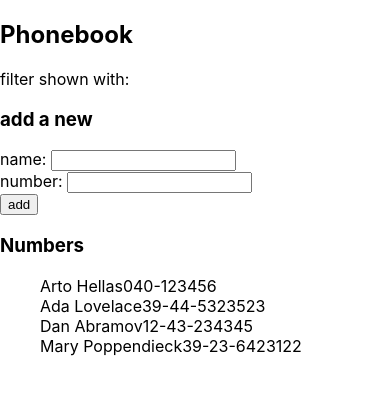
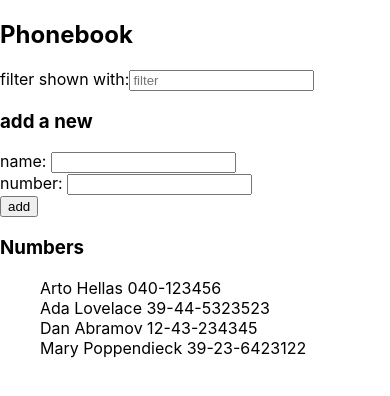
Before and after one commit to nxdf2015/fullstackopen, a React (Create React App) app in the folder part2/phonebook/: page / in a window 390 px wide. Shown: the top 396 px of the page. Built offline with nearby package versions, Linux system fonts and the light colour scheme; the HTML template or start-up script is replaced by a standard one.

Commit message:
phonebook  2 6-10

```diff
--- a/part2/phonebook/src/App.js
+++ b/part2/phonebook/src/App.js
@@ -1,58 +1,46 @@
-import React,{  useState} from "react";
+import React, { useState } from "react";
 
-import Filter   from "./components/Filter"
+import Filter from "./components/Filter";
 import PersonForm from "./components/PersonForm";
+import Persons from "./components/Persons";
 
-const debug = true
 const App = () => {
-    const [ persons, setPersons ] = useState(() => debug ? [
-      { name: 'Arto Hellas', number: '040-123456' },
-    { name: 'Ada Lovelace', number: '39-44-5323523' },
-    { name: 'Dan Abramov', number: '12-43-234345' },
-    { name: 'Mary Poppendieck', number: '39-23-6423122' }
-    ] : [] )
+  const [persons, setPersons] = useState(() => [
+    { name: "Arto Hellas", number: "040-123456" },
+    { name: "Ada Lovelace", number: "39-44-5323523" },
+    { name: "Dan Abramov", number: "12-43-234345" },
+    { name: "Mary Poppendieck", number: "39-23-6423122" },
+  ]);
 
-    const [ filterName , setFilterName] = useState("")
+  const [filter, setFilter] = useState("");
 
+  const handlerNewPerson = (person) => {
+    if (
+      persons
+        .map((person) => person.name.toLowerCase())
+        .includes(person.name.toLowerCase())
+    ) {
+      alert(`${person.name} is already added to phonebook`);
+    } else {
+      setPersons(persons.concat(person));
+    }
+  };
 
-
-    const handlerFilter = event => {
-      const value = event.target.value
-      setFilterName(value)
-    }
-
-
-
-
-
-    const handlerNewPerson = person => {
-
-
-      if (persons.map(person=>person.name.toLowerCase()).includes(person.name.toLowerCase())){
-        alert(`${person.name} is already added to phonebook`)
-      }
-      else {
-        setPersons(persons.concat(person))
-      }
-
-    }
-
-
-    const personsToShow = filterName !== "" ? persons.filter(person=>RegExp(filterName,'i').exec(person.name)) : persons
+  const handleFilter = (event) => {
+    const filterName = event.target.value;
+    setFilter(filterName);
+  };
 
   return (
-
     <div>
       <h2>Phonebook</h2>
-       <Filter />
+      <Filter filter={filter} handlerFilter={handleFilter} />
       <h3>add a new</h3>
       <PersonForm addNewPerson={handlerNewPerson} />
       <h3>Numbers</h3>
-      <ul>
-          {personsToShow.map(person => <li key={person.name}>{person.name}{person.number}</li>)}
-      </ul>
+      <Persons persons={persons} filter={filter} />
     </div>
-    )
-  }
+  );
+};
 
-  export default App
+export default App;
--- a/part2/phonebook/src/components/Filter.js
+++ b/part2/phonebook/src/components/Filter.js
@@ -1,10 +1,17 @@
-import React, {useState} from "react"
+import React from "react";
 
-const FilterName = () => {
+const FilterName = ({ filter, handlerFilter }) => {
+  return (
+    <label>
+      filter shown with:
+      <input
+        type="text"
+        value={filter}
+        onChange={handlerFilter}
+        placeholder="filter"
+      />
+    </label>
+  );
+};
 
-    return( <label>
-    filter shown with:
-    {/* <input type="text" value={filterName} onChange={handlerFilter}placeholder="filter"/> */}
-  </label>)}
-
-export default FilterName
+export default FilterName;
--- a/part2/phonebook/src/components/PersonForm.js
+++ b/part2/phonebook/src/components/PersonForm.js
@@ -1,32 +1,35 @@
-import React ,{useState} from 'react'
+import React from "react";
 
-import {usePerson} from "./hooks"
+import { usePerson } from "../hooks";
 
-
-
-
-
-const PersonForm = ({addNewPerson}) =>{
-    const [person , setPerson,reset ] = usePerson({name:"",number:""})
-    const handlerChange = event => {
-        const {name,value} = event.target
-        const updateValue = name === "name"? setPerson.name : setPerson.number
-        updateValue(value)
-    }
-    return (<form onSubmit={event  =>{
-        event.preventDefault()
-        addNewPerson(person)
-        reset()
-        }}>
+const PersonForm = ({ addNewPerson }) => {
+  const [person, setPerson, reset] = usePerson({ name: "", number: "" });
+  const handlerChange = (event) => {
+    const { name, value } = event.target;
+    const updateValue = name === "name" ? setPerson.name : setPerson.number;
+    updateValue(value);
+  };
+  return (
+    <form
+      onSubmit={(event) => {
+        event.preventDefault();
+        console.log(person);
+        addNewPerson(person);
+        reset();
+      }}
+    >
       <div>
-            name: <input   name="name" value={person.name} onChange={handlerChange} />
+        name: <input name="name" value={person.name} onChange={handlerChange} />
       </div>
       <div>
-            number: <input  name="number" value={person.number} onChange={handlerChange}/>
+        number:{" "}
+        <input name="number" value={person.number} onChange={handlerChange} />
       </div>
       <div>
         <button type="submit">add</button>
       </div>
-        </form>)}
+    </form>
+  );
+};
 
-export default PersonForm
+export default PersonForm;
--- /dev/null
+++ b/part2/phonebook/src/components/Persons.js
@@ -0,0 +1,18 @@
+import React from "react";
+
+const Persons = ({ persons, filter }) => {
+  const dataSelected =
+    filter !== ""
+      ? persons.filter((person) => RegExp(filter, "i").exec(person.name))
+      : persons;
+
+  return (
+    <ul>
+      {dataSelected.map((person) => (
+        <li key={person.name}>{`${person.name} ${person.number}`}</li>
+      ))}
+    </ul>
+  );
+};
+
+export default Persons;
--- a/part2/phonebook/src/components/hooks.js
+++ /dev/null
@@ -1,17 +0,0 @@
-
-import {useState} from "react"
-const usePerson = (init) => {
-
-    const [ newName, setNewName ] = useState(init.name)
-
-    const [ newNumber, setNewNumber ] = useState(init.number)
-
-
-     const person = {name:newName,number:newNumber}
-     const setPerson={name:setNewName,number:setNewNumber}
-     const reset = () => { setNewName("") ; setNewNumber("")}
-     return [person,setPerson ,reset]
-    }
-
-
-export   {usePerson}
--- /dev/null
+++ b/part2/phonebook/src/hooks.js
@@ -0,0 +1,17 @@
+import { useState } from "react";
+const usePerson = (init) => {
+  const [newName, setNewName] = useState(init.name);
+
+  const [newNumber, setNewNumber] = useState(init.number);
+
+  const person = { name: newName, number: newNumber };
+  const setPerson = { name: setNewName, number: setNewNumber };
+  const reset = () => {
+    setNewName("");
+    setNewNumber("");
+  };
+
+  return [person, setPerson, reset];
+};
+
+export { usePerson };
```
Lines whose indentation alone changed are shown as unchanged.
